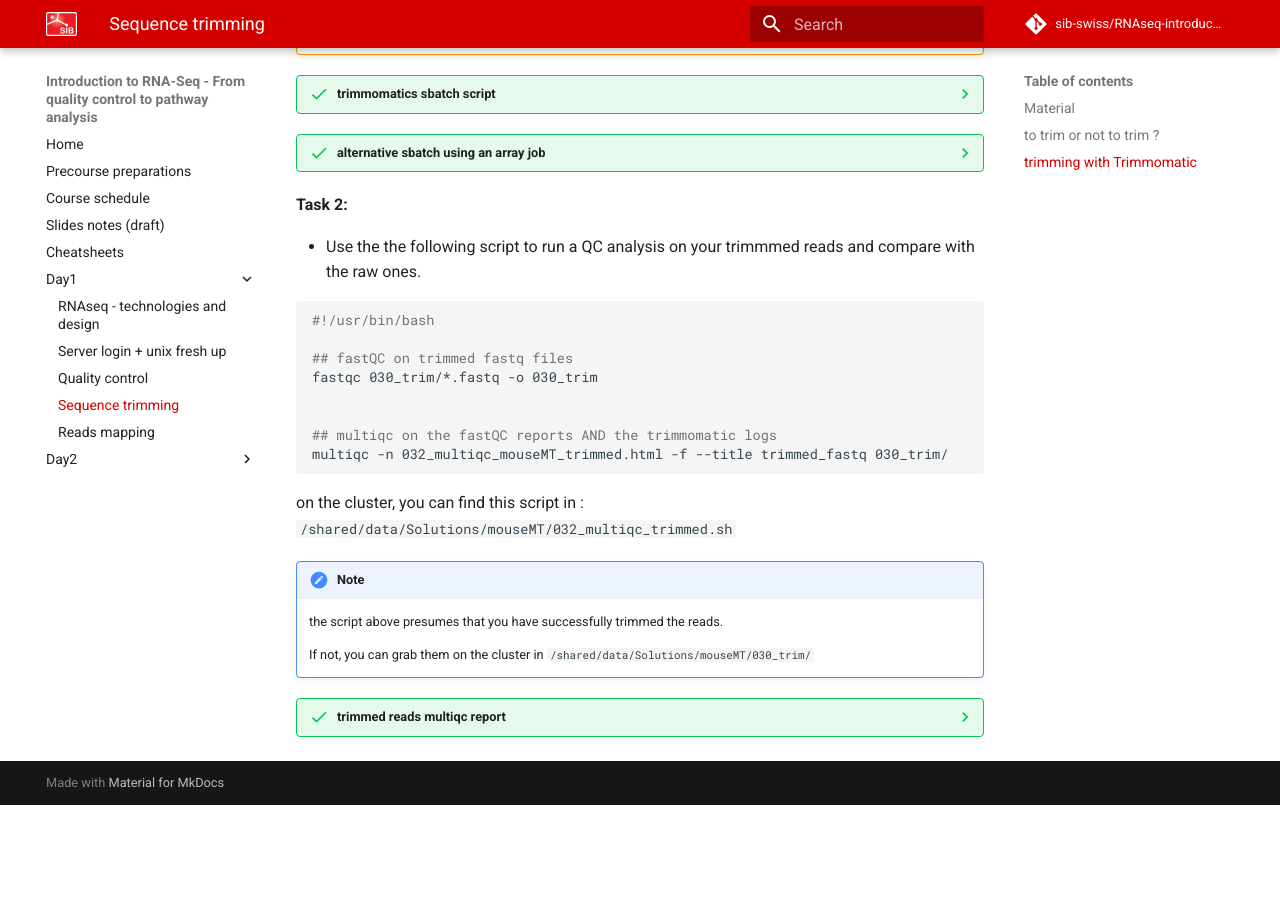
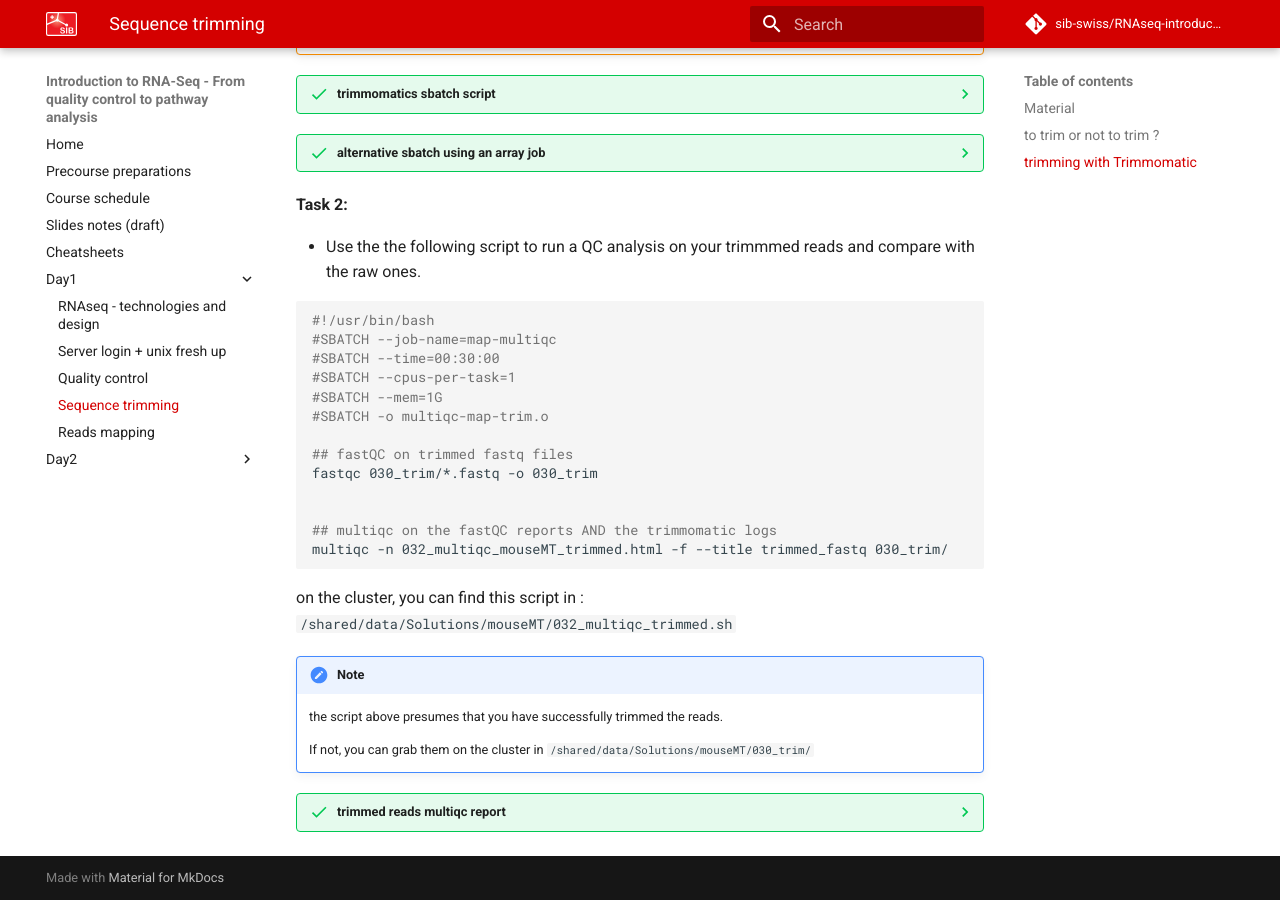
Before and after one commit to sib-swiss/RNAseq-introduction-training, an MkDocs documentation site: the page built from docs/days/trimming.md, in a window 1280 px wide and 900 px high, scrolled down 1913 px. Built offline with MkDocs 1.6.1 and Material for MkDocs 9.7.7, drawn with Linux system fonts in a browser that asks for light colours; comment, search, counter and statistics services are not loaded; before the commit the page ends 2718 px from its top, so only the background shows below that.

````diff
--- a/docs/days/trimming.md
+++ b/docs/days/trimming.md
@@ -216,6 +216,11 @@ The [trimmomatic website](http://www.usadellab.org/cms/?page=trimmomatic) gives
 
 ```sh
 #!/usr/bin/bash
+#SBATCH --job-name=map-multiqc
+#SBATCH --time=00:30:00
+#SBATCH --cpus-per-task=1
+#SBATCH --mem=1G
+#SBATCH -o multiqc-map-trim.o
 
 ## fastQC on trimmed fastq files
 fastqc 030_trim/*.fastq -o 030_trim
````
Also changed, not shown: docs/days/mapping.md (+9 -9 lines), docs/days/quality_control.md (+3 -3 lines).
